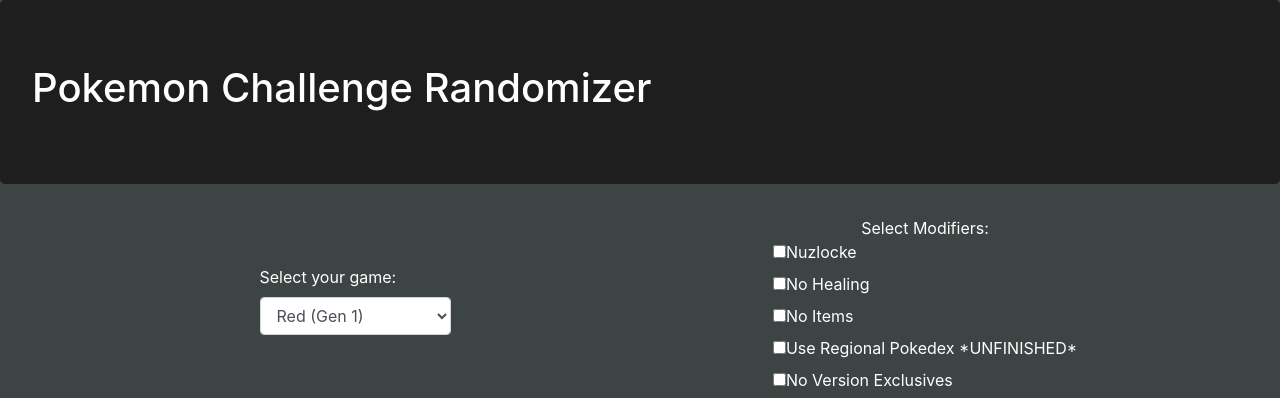
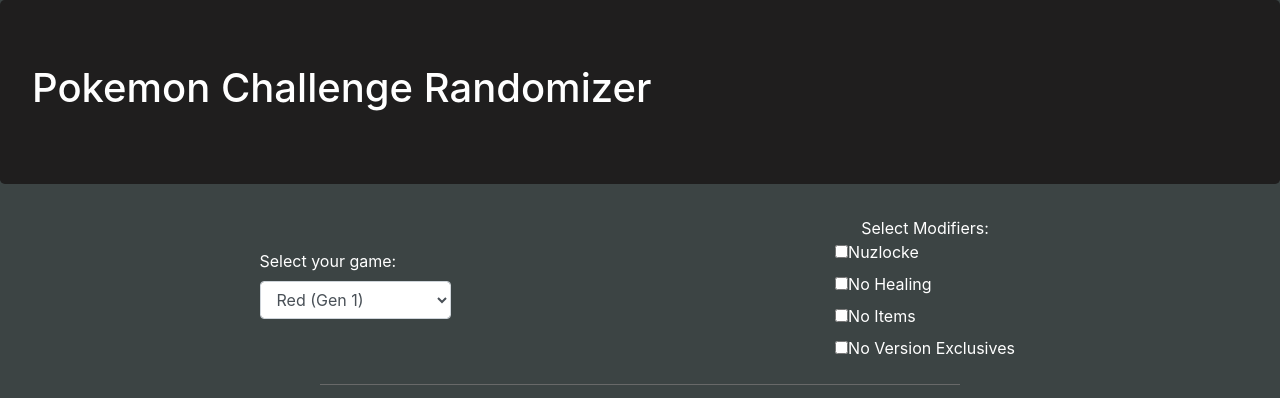
Before and after one commit to HaydenJWM/PKMN-Challenger, a plain HTML site: page index.html in a window 1280 px wide. Shown: the top 398 px of the page. Drawn offline with nearby package versions, Linux system fonts and the light colour scheme.

Commit message:
Small Change.

```diff
--- a/index.html
+++ b/index.html
@@ -52,7 +52,7 @@
                         <label><input type="checkbox" value="nuzlocke">Nuzlocke</label>
                         <label><input type="checkbox" value="noHealing">No Healing</label>
                         <label><input type="checkbox" value="noItems">No Items</label>
-                        <label><input type="checkbox" value="noItems">Use Regional Pokedex *UNFINISHED*</label>
+                       <!--<label><input type="checkbox" value="noItems">Use Regional Pokedex *UNFINISHED*</label>-->
                         <label><input id="ingame" type="checkbox" value="onlyIngame">No Version Exclusives</label>
                     </div>
                 </div>
```
